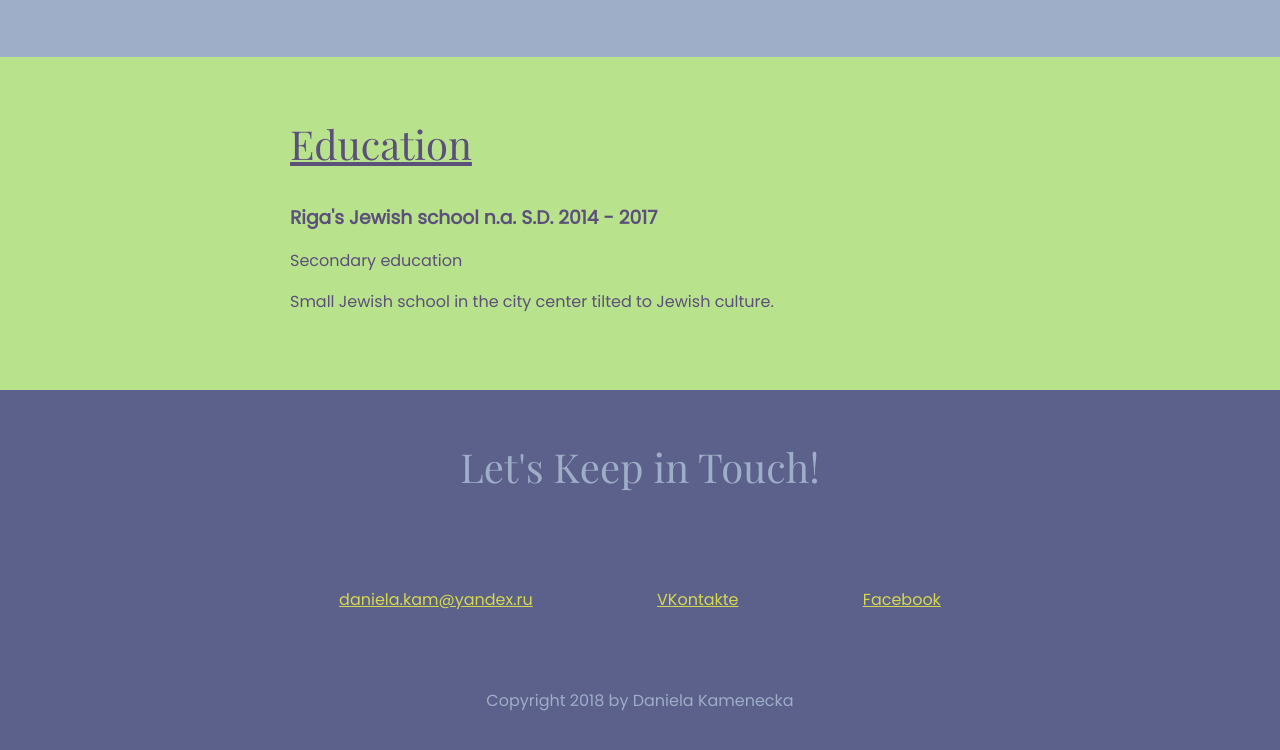
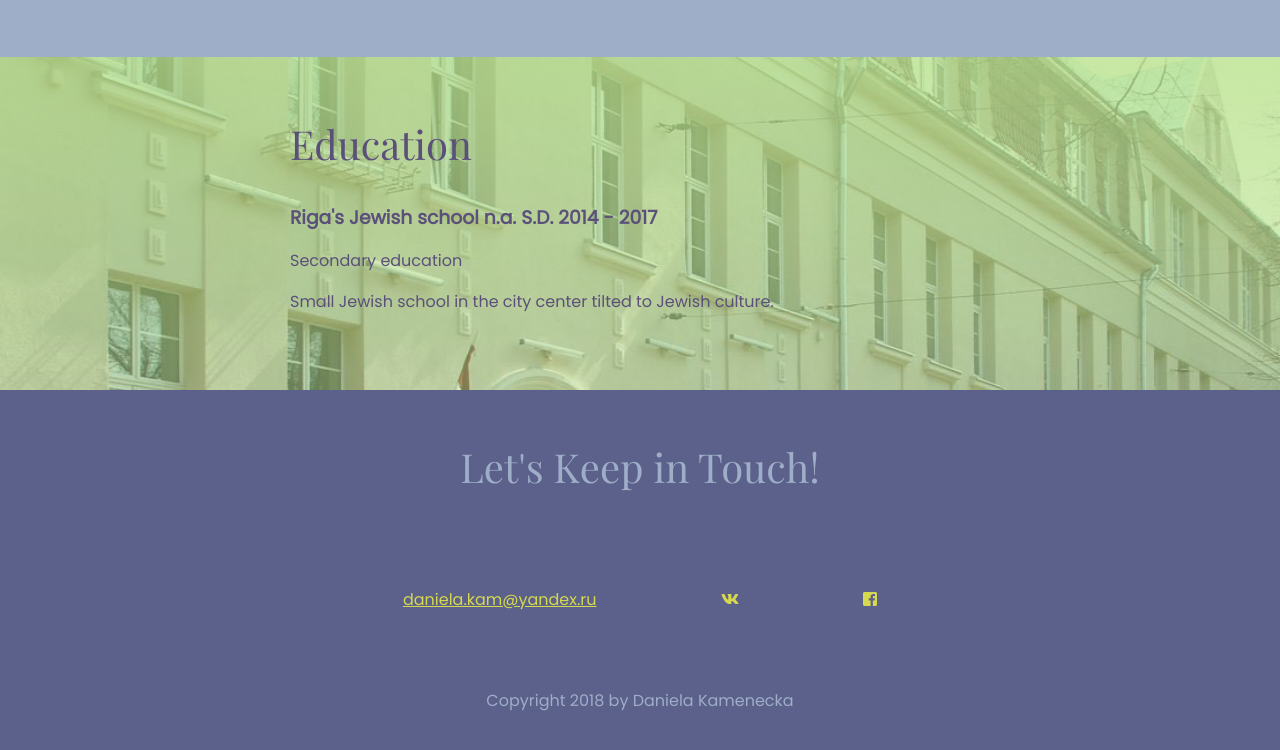
Before and after one commit to UXDSkillslab1718/3-css-essential-training-1-2-resume-files-DKamenecka, a plain HTML site: page Final CSS resume/index.html in a window 1280 px wide. Shown: the part 740-1490 px from the top of the page. Drawn offline with nearby package versions, Linux system fonts and the light colour scheme.

Commit message:
3rd Chapter 2 DKamenecka
Added gradient

```diff
--- a/Final CSS resume/css/stylesResume.css
+++ b/Final CSS resume/css/stylesResume.css
@@ -187,7 +187,10 @@ h ~ p {
 -----------------------------*/
 
 .education {
-	background: #B9E28C;
+	background: linear-gradient(rgba(185, 226, 140, 0.8),rgba(185, 226, 140, 0.5)),
+                 url(../Images/school.jpg) no-repeat fixed;
+				 background-size:cover;
+}
 }
 
 .education h2 {
--- a/Final CSS resume/index.html
+++ b/Final CSS resume/index.html
@@ -1,6 +1,7 @@
 <!DOCTYPE html>
 <html lang="en">
 <head>
+	<script defer src="https://use.fontawesome.com/releases/v5.5.0/js/all.js" integrity="sha384-GqVMZRt5Gn7tB9D9q7ONtcp4gtHIUEW/yG7h98J7IpE3kpi+srfFyyB/04OV6pG0" crossorigin="anonymous"></script>
     <meta charset="UTF-8">
     <meta name="viewport" content="width=device-width, initial-scale=1.0">
     <title>Daniela Kamenecka | My Resume</title>
@@ -78,8 +79,8 @@
         <!-- Social media and contact links. Add or remove any networks. -->
         <div>
             <a href="mailto:email@example.com">daniela.kam@yandex.ru</a>
-            <a href="https://vk.com/id85244762" content="My VK" target="_blank">VKontakte</a>
-            <a href="https://www.facebook.com/daniela.kamenecka" content="My FB" target="_blank">Facebook</a>
+            <a href="https://vk.com/id85244762" content="My VK" target="_blank"><i class="fab fa-vk"></i><span class="sr-only">VKontakte</span></a>
+            <a href="https://www.facebook.com/daniela.kamenecka" content="My FB" target="_blank"><i class="fab fa-facebook-square"></i><span class="sr-only">Facebook</span></a>
         </div>
 
         <p>Copyright 2018 by Daniela Kamenecka</p>
```
Also changed, not shown: Final CSS resume/Images/school.jpg (added).
